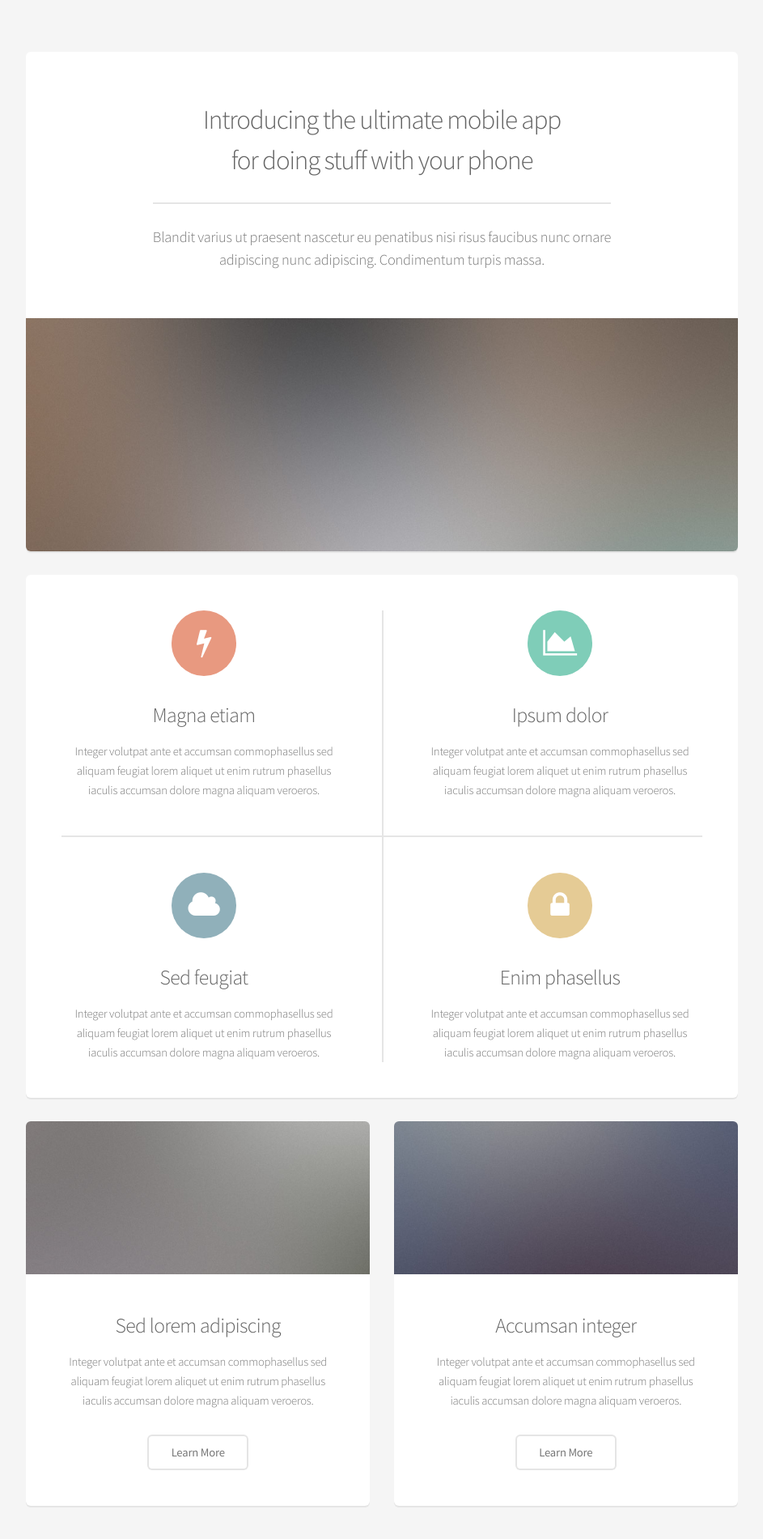
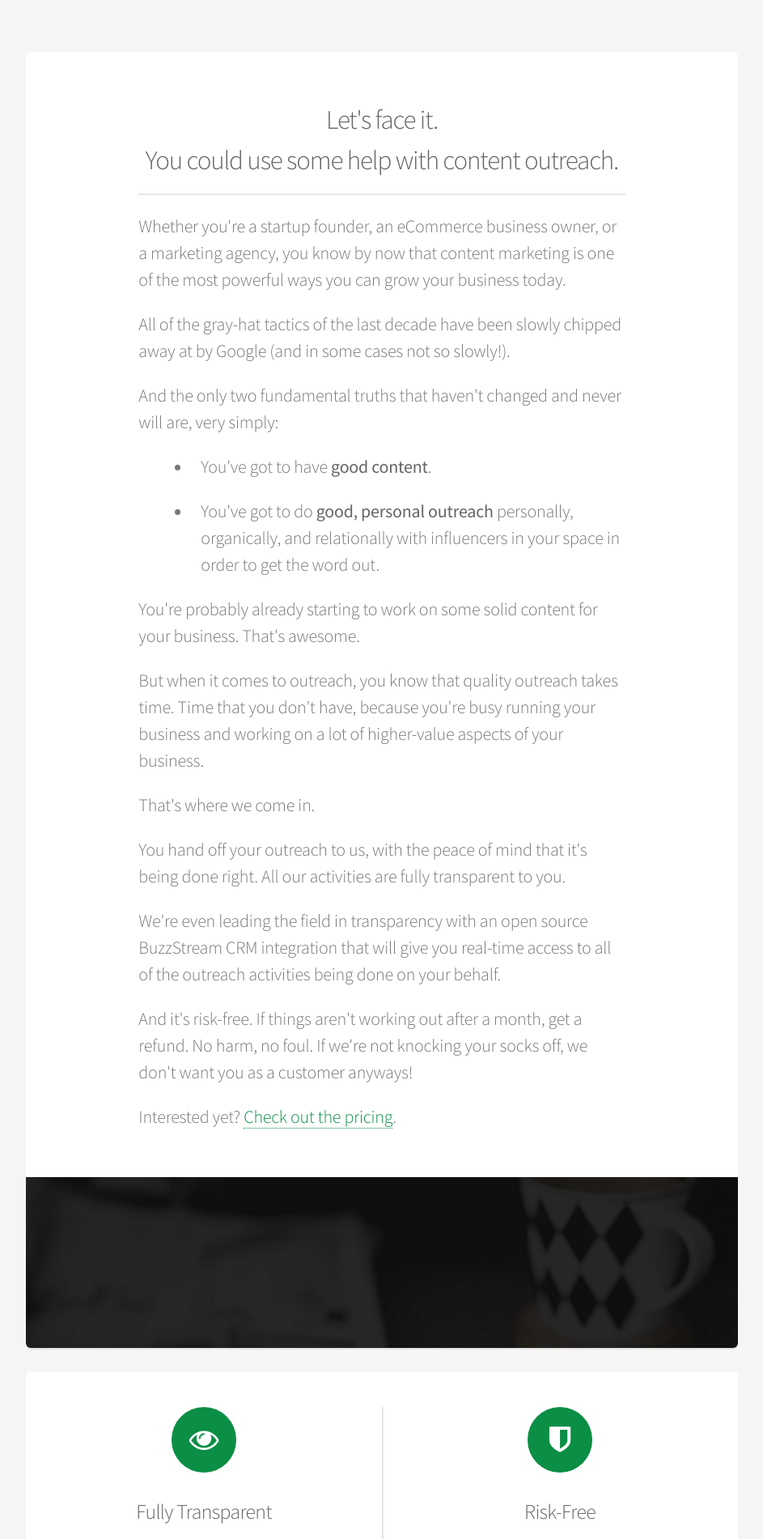
Before and after one commit to goodlinks/goodlinks.io, a PHP site: page /index.html in a window 1280 px wide. Shown: the part 725-2626 px from the top of the page at 81% size, without its empty margins (168-1111 px from the left). Run offline with PHP 8.4, Linux system fonts and the light colour scheme; style sheets or scripts are compiled from the project's sources; some libraries are stand-ins or nearby versions.

Commit message:
Wrap up the content for the home page

```diff
--- a/assets/css/main.css
+++ b/assets/css/main.css
@@ -1950,12 +1950,6 @@
 		font-style: italic;
 	}
 
-	header h2 + p {
-		font-size: 1.25em;
-		margin-top: -1em;
-		line-height: 1.5em;
-	}
-
 	header h3 + p {
 		font-size: 1.1em;
 		margin-top: -0.85em;
@@ -1977,15 +1971,6 @@
 
 		header.major h2 {
 			margin: 0;
-		}
-
-		header.major p {
-			display: inline-block;
-			border-top: solid 2px #e5e5e5;
-			color: #777;
-			margin: 1.5em 0 0 0;
-			padding: 1.5em 0 0 0;
-			font-style: normal;
 		}
 
 /* Form */
@@ -2334,31 +2319,6 @@
 
 			.icon.major:before {
 				font-size: 2.5em;
-			}
-
-			.icon.major.accent1 {
-				background: #666;
-				color: #ffffff;
-			}
-
-			.icon.major.accent2 {
-				background: #e89980;
-				color: #ffffff;
-			}
-
-			.icon.major.accent3 {
-				background: #7fcdb8;
-				color: #ffffff;
-			}
-
-			.icon.major.accent4 {
-				background: #90b0ba;
-				color: #ffffff;
-			}
-
-			.icon.major.accent5 {
-				background: #e5cb95;
-				color: #ffffff;
 			}
 
 /* Image */
@@ -3141,13 +3101,6 @@
 
 /* CTA */
 
-	#cta {
-		background: #e89980;
-		color: #f9e5df;
-		padding: 3.5em 0 4em 0;
-		text-align: center;
-	}
-
 		#cta h2, #cta h3, #cta h4, #cta h5, #cta h6 {
 			color: inherit;
 		}
--- a/index.html
+++ b/index.html
@@ -13,6 +13,9 @@
 		<link rel="stylesheet" href="assets/css/main.css" />
 		<link rel="stylesheet" href="skin/css/goodlinks.css" />
 		<!--[if lte IE 8]><link rel="stylesheet" href="assets/css/ie8.css" /><![endif]-->
+		<link rel="shortcut icon" type="image/png" href="https://media.simplecast.com/podcast/favicon_image/1623/x16_1453500952-favicon.png" sizes="16x16" />
+		<link rel="shortcut icon" type="image/png" href="https://media.simplecast.com/podcast/favicon_image/1623/x32_1453500952-favicon.png" sizes="32x32" />
+		<link rel="shortcut icon" type="image/png" href="https://media.simplecast.com/podcast/favicon_image/1623/x64_1453500952-favicon.png" sizes="64x64" />
 	</head>
 	<body class="landing">
 		<div id="page-wrapper">
@@ -49,12 +52,16 @@
 							</g>
 						</g>
 					</svg>
+					<a class="we-are-hiring" href="http://blog.goodlinks.io/magento-outreacher-role/">We're hiring!</a>
 					<nav id="nav">
 						<ul>
-							<li><a href="index.html">About</a></li>
-							<li><a href="index.html">How it Works</a></li>
-							<li><a href="index.html">Pricing</a></li>
+							<li><a href="http://blog.goodlinks.io">Blog</a></li>
+							<li><a href="http://podcast.goodlinks.io">Podcast</a></li>
+							<li><a href="#pricing">Pricing</a></li>
+							<li><a href="#signup">Sign Up</a></li>
+							<!--
 							<li><a href="index.html">Our Mission</a></li>
+							-->
 							<!--
 							<li>
 								<a href="#" class="icon fa-angle-down">Layouts</a>
@@ -74,63 +81,123 @@
 								</ul>
 							</li>
 							-->
-							<li><a href="#">Sign Up</a></li>
 						</ul>
 					</nav>
 				</header>
 
 			<!-- Banner -->
+			<!--
 				<video class="hero-video" autoplay poster="/image/people-working-together.png" id="bgvid" loop>
 					<source src="/video/people-working-together.mp4">
-					<!--
-					<source src="//demosthenes.info/assets/videos/polina.mp4" type="video/webm">
-					-->
 				</video>
+			-->
+			    <img src="/image/people-working-together.png">
 				<section id="banner">
-					<h2>Let's Do Better Content Outreach. Together.</h2>
+					<h2>Let's Do Better Outreach. Together.</h2>
 				</section>
 
 			<!-- Main -->
 				<section id="main" class="container">
 
-					<section class="box special">
+					<section class="box special lets-face-it">
 						<header class="major">
-							<h2>Introducing the ultimate mobile app
-							<br />
-							for doing stuff with your phone</h2>
-							<p>Blandit varius ut praesent nascetur eu penatibus nisi risus faucibus nunc ornare<br />
-							adipiscing nunc adipiscing. Condimentum turpis massa.</p>
+							<h2>Let's face it.<br/>  You could use some help with content outreach.</h2>
+							<p>
+								Whether you're a startup founder, an eCommerce business owner, or a marketing
+								agency, you know by now that content marketing is one of the most powerful
+								ways you can grow your business today.
+							</p>
+							<p>
+								All of the gray-hat tactics of the last decade have been slowly chipped away
+								at by Google (and in some cases not so slowly!).
+							</p>
+							<p>
+								And the only two fundamental truths that haven't changed and never will are,
+								very simply:
+							</p>
+							<ul>
+								<li>You've got to have <strong>good content</strong>.</li>
+								<li>
+									You've got to do <strong>good, personal outreach</strong> personally, organically, and relationally with influencers
+									in your space in order to get the word out.
+								</li>
+							</ul>
+							<p>
+								You're probably already starting to work on some solid content for your
+								business.  That's awesome.
+							</p>
+							<p>
+								But when it comes to outreach, you know that quality outreach takes time.  Time
+								that you don't have, because you're busy running your business and working
+								on a lot of higher-value aspects of your business.
+							</p>
+							<p>
+								That's where we come in.
+							</p>
+							<p>
+								You hand off your outreach to us, with the peace of mind that it's being done
+								right.  All our activities are fully transparent to you.
+							</p>
+							<p>
+								We're even leading
+								the field in transparency with an open source BuzzStream CRM integration that
+								will give you real-time access to all of the outreach activities being
+								done on your behalf.
+							</p>
+							<p>
+								And it's risk-free.  If things aren't working out after a month, get a refund.
+								No harm, no foul.  If we're not knocking your socks off, we don't want you
+								as a customer anyways!
+							</p>
+							<p>
+								Interested yet?  <a href="#pricing">Check out the pricing</a>.
+							</p>
 						</header>
-						<span class="image featured"><img src="images/pic01.jpg" alt="" /></span>
+						<span class="image featured"><img src="image/background-coffee.png" alt="" /></span>
 					</section>
 
 					<section class="box special features">
 						<div class="features-row">
 							<section>
-								<span class="icon major fa-bolt accent2"></span>
-								<h3>Magna etiam</h3>
-								<p>Integer volutpat ante et accumsan commophasellus sed aliquam feugiat lorem aliquet ut enim rutrum phasellus iaculis accumsan dolore magna aliquam veroeros.</p>
+								<span class="icon major fa-eye accent2"></span>
+								<h3>Fully Transparent</h3>
+								<p>
+									All of our outreach activities are fully transparent to you.  We're putting
+									an end to the gray-hat practices of the last decade.  This is outreach
+									that you'll be proud of.
+								</p>
 							</section>
 							<section>
-								<span class="icon major fa-area-chart accent3"></span>
-								<h3>Ipsum dolor</h3>
-								<p>Integer volutpat ante et accumsan commophasellus sed aliquam feugiat lorem aliquet ut enim rutrum phasellus iaculis accumsan dolore magna aliquam veroeros.</p>
+								<span class="icon major fa-shield accent3"></span>
+								<h3>Risk-Free</h3>
+								<p>
+									Pricing is month-to-month and you can request a refund at any time for any reason.
+									If you're not a happy customer, we don't want you!
+								</p>
 							</section>
 						</div>
 						<div class="features-row">
 							<section>
-								<span class="icon major fa-cloud accent4"></span>
-								<h3>Sed feugiat</h3>
-								<p>Integer volutpat ante et accumsan commophasellus sed aliquam feugiat lorem aliquet ut enim rutrum phasellus iaculis accumsan dolore magna aliquam veroeros.</p>
+								<span class="icon major fa-check accent4"></span>
+								<h3>Quality</h3>
+								<p>
+									The links that we get for you are quality (DR30+) and relevant.
+									Period.
+								</p>
 							</section>
 							<section>
-								<span class="icon major fa-lock accent5"></span>
-								<h3>Enim phasellus</h3>
-								<p>Integer volutpat ante et accumsan commophasellus sed aliquam feugiat lorem aliquet ut enim rutrum phasellus iaculis accumsan dolore magna aliquam veroeros.</p>
+								<span class="icon major fa-smile-o accent5"></span>
+								<h3>Good</h3>
+								<p>
+									We have a mission here at Goodlinks to create good jobs for the unemployed.
+									As a customer, you'll be helping us make the word a better place, one
+									link at a time.
+								</p>
 							</section>
 						</div>
 					</section>
 
+					<!--
 					<div class="row">
 						<div class="6u 12u(narrower)">
 
@@ -157,40 +224,62 @@
 
 						</div>
 					</div>
+					-->
+
+					<section class="box special">
+						<header class="major">
+							<a name="pricing"></a>
+							<h2>Pricing</h2>
+							<p>
+								We like pricing models that are simple and profitable for both of us.
+								We have packages starting at <strong>$1k / month for 5 DR30+ quality, relevant links</strong>.
+							</p>
+							<p>
+								You can request a full refund at any time if you're not happy and it's all month
+								to month - long term contracts are for the birds.
+							</p>
+						</header>
+					</section>
+
 
 				</section>
+
 
 			<!-- CTA -->
 				<section id="cta">
 
-					<h2>Sign up for beta access</h2>
-					<p>Blandit varius ut praesent nascetur eu penatibus nisi risus faucibus nunc.</p>
+					<a name="signup"></a>
+					<h2>Get on the wait list</h2>
+					<p>
+						This are moving quickly for us here at Goodlinks and we already have
+						3 active customers and 3 on the <a href="http://blog.goodlinks.io/wait-list/">wait list</a>!
 
-					<form>
-						<div class="row uniform 50%">
-							<div class="8u 12u(mobilep)">
-								<input type="email" name="email" id="email" placeholder="Email Address" />
-							</div>
-							<div class="4u 12u(mobilep)">
-								<input type="submit" value="Sign Up" class="fit" />
-							</div>
-						</div>
-					</form>
+						Drop a credit card down if you'd like to be next in line!
+					</p>
+
+					<center>
+						<form action="https://magemail.co/app/goodlinks-charge.php" method="POST">
+							<script
+									src="https://checkout.stripe.com/checkout.js" class="stripe-button"
+									data-key="pk_live_iQ4EheUX8ywnwtNM6glg9gzx"
+									data-name="GoodLinks"
+									data-description="5 Links / Month"
+									data-amount="100000"
+									data-panel-label="Subscribe"
+									data-locale="auto">
+							</script>
+						</form>
+					</center>
 
 				</section>
 
 			<!-- Footer -->
 				<footer id="footer">
 					<ul class="icons">
-						<li><a href="#" class="icon fa-twitter"><span class="label">Twitter</span></a></li>
-						<li><a href="#" class="icon fa-facebook"><span class="label">Facebook</span></a></li>
-						<li><a href="#" class="icon fa-instagram"><span class="label">Instagram</span></a></li>
-						<li><a href="#" class="icon fa-github"><span class="label">Github</span></a></li>
-						<li><a href="#" class="icon fa-dribbble"><span class="label">Dribbble</span></a></li>
-						<li><a href="#" class="icon fa-google-plus"><span class="label">Google+</span></a></li>
+						<li><a href="https://twitter.com/goodlinksio" class="icon fa-twitter"><span class="label">Twitter</span></a></li>
 					</ul>
 					<ul class="copyright">
-						<li>&copy; Untitled. All rights reserved.</li><li>Design: <a href="http://html5up.net">HTML5 UP</a></li>
+						<li>&copy; Goodlinks. All rights reserved.</li><li>Designed by <a href="http://antonela.me/">Antonela</a></li><li>HTML Framework: <a href="http://html5up.net">HTML5 UP</a></li>
 					</ul>
 				</footer>
 
--- a/skin/scss/goodlinks.scss
+++ b/skin/scss/goodlinks.scss
@@ -1,5 +1,9 @@
+a {
+    color: #0B8E45;
+}
+
 #header {
-    &+ video {
+    &+ video, &+img {
         top: 50%;
         left: 50%;
         min-width: 100%;
@@ -12,6 +16,20 @@
         background-size: cover;
         transition: 1s opacity;
         opacity: 0.9;
+    }
+
+    .we-are-hiring {
+        padding-top: 0;
+        display: inline-block;
+        position: absolute;
+        top: -1px;
+        left: 138px;
+        border-bottom: none;
+        color: white;
+        font-size: 13px;
+        &:hover {
+            color: black;
+        }
     }
 
     svg {
@@ -57,3 +75,80 @@
         padding-top: 17em;
     }
 }
+
+#cta {
+    background: #1B6F0E;
+    color: white;
+    padding: 3.5em 0 4em 0;
+    text-align: center;
+
+    input[type=submit] {
+        color: #1B6F0E;
+    }
+
+    p {
+        font-size: 1.5em;
+        line-height: 1.5em;
+
+        max-width: 39em;
+        margin-left: auto;
+        margin-right: auto;
+
+        a {
+            color: inherit;
+        }
+    }
+}
+
+.icon.major {
+    background-color: #0B8E45;
+    color: #ffffff;
+}
+
+section.lets-face-it {
+    p {
+        text-align: left;
+    }
+}
+
+section.box {
+    header.major {
+        max-width: 41em;
+        margin-left: auto;
+        margin-right: auto;
+    }
+
+    h2 {
+        border-bottom: solid 2px #e5e5e5;
+        padding-bottom: 0.5em;
+    }
+
+    p {
+        width: 100%;
+        display: inline-block;
+        color: #777;
+        padding: 1em 0 0 0;
+        font-style: normal;
+
+        margin: 0;
+        font-size: 1.5em;
+        line-height: 1.5em;
+    }
+
+    ul {
+        padding-left: 3em;
+        text-align: left;
+        margin-top: 1em;
+        margin-bottom: 0;
+        font-size: 1.5em;
+        line-height: 1.5em;
+
+        li {
+            padding-left: 0.5em;
+            margin-bottom: 1em;
+            &:nth-last-child(1) {
+                margin-bottom: 0;
+            }
+        }
+    }
+}
```
Also changed, not shown: image/background-coffee.png (added).
